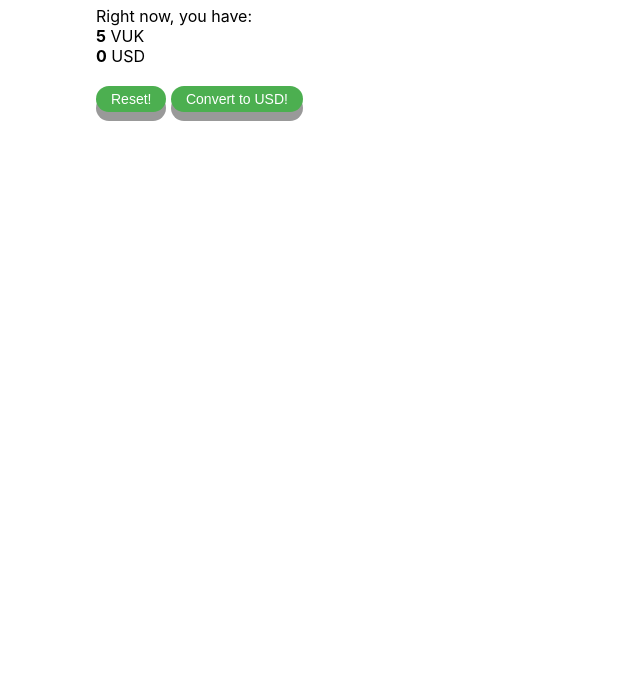
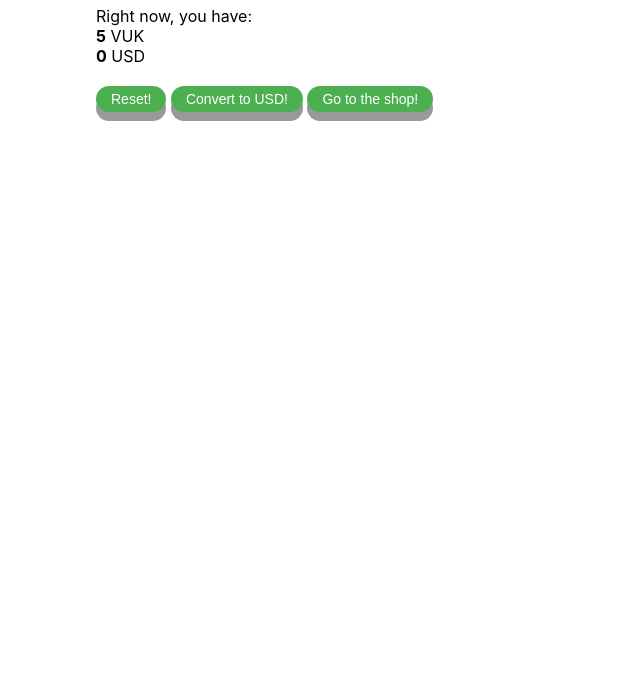
Before and after one commit to LITdevs-archive/VukkyMiner, an Electron app: page src/pages/panel.html in a window 800 px wide. Shown: the part 108-800 px from the top of the page, without its empty margins (0-640 px from the left). Drawn offline with Linux system fonts and the light colour scheme.

Commit message:
add store

```diff
--- a/package.json
+++ b/package.json
@@ -24,7 +24,7 @@
         {
           "name": "@electron-forge/maker-squirrel",
           "config": {
-            "name": "vukkyminer"
+            "name": "VukkyMiner"
           }
         },
         {
--- a/src/pages/panel.html
+++ b/src/pages/panel.html
@@ -13,5 +13,6 @@
     <b><span id="usd">0</span></b> USD<br><br>
     <button onclick="reset()">Reset!</button>
     <button onclick="convert()">Convert to USD!</button>
+    <button onclick="document.location.href='shop.html'">Go to the shop!</button>
   </body>
 </html>
```
